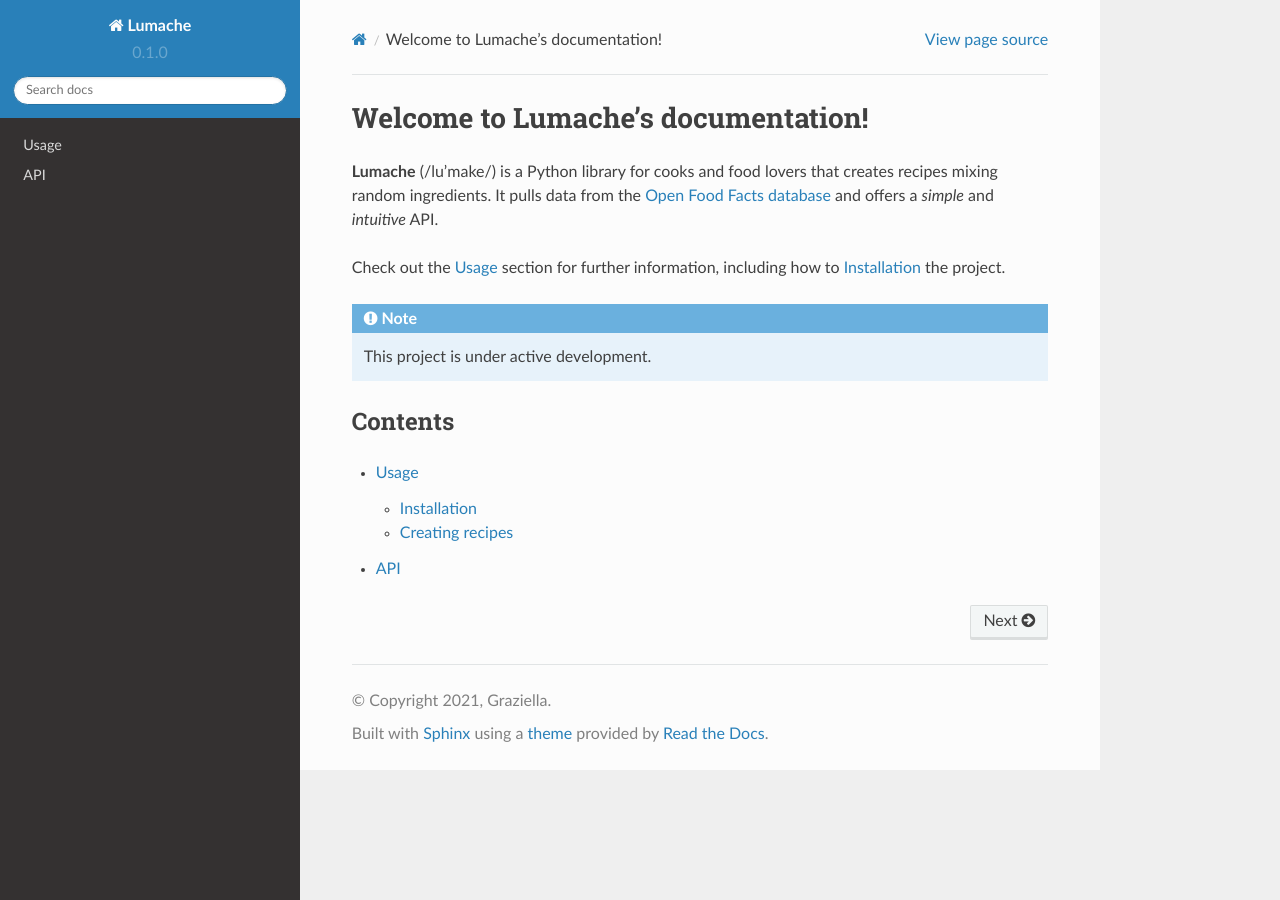
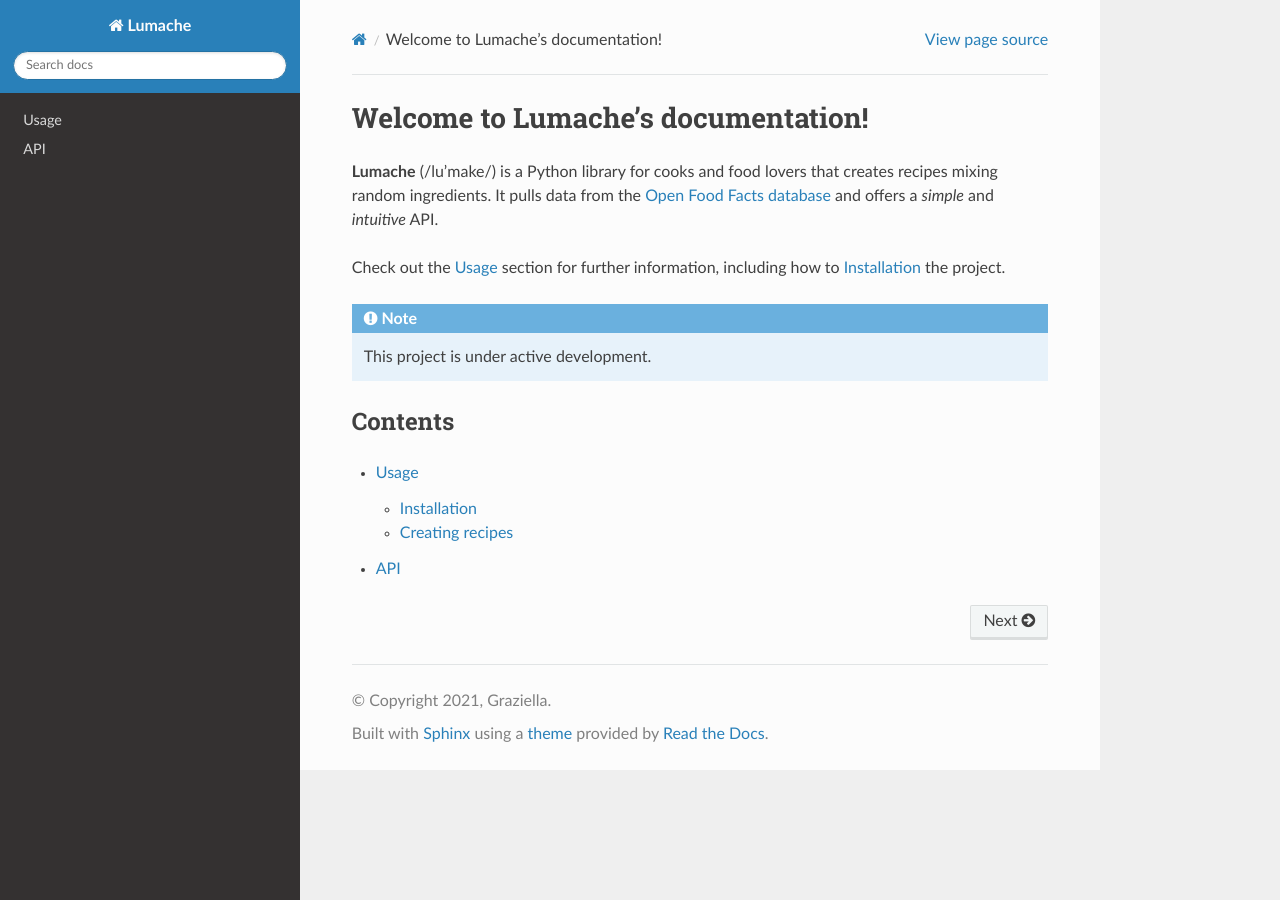
Before and after one commit to rickeylev/rtd-tutorial, a Sphinx documentation site: the page built from docs/source/index.rst, in a window 1280 px wide. Built offline with Sphinx 7.4.7 and the Read the Docs theme 2.0.0, drawn with Linux system fonts in a browser that asks for light colours.

Commit message:
enable pdf, explicitly specify sphinx conf

```diff
--- a/docs/source/conf.py
+++ b/docs/source/conf.py
@@ -32,5 +32,9 @@
 
 html_theme = 'sphinx_rtd_theme'
 
+html_theme_options = {
+    'display_version': False,
+}
+
 # -- Options for EPUB output
 epub_show_urls = 'footnote'
```
Also changed, not shown: .readthedocs.yaml.
